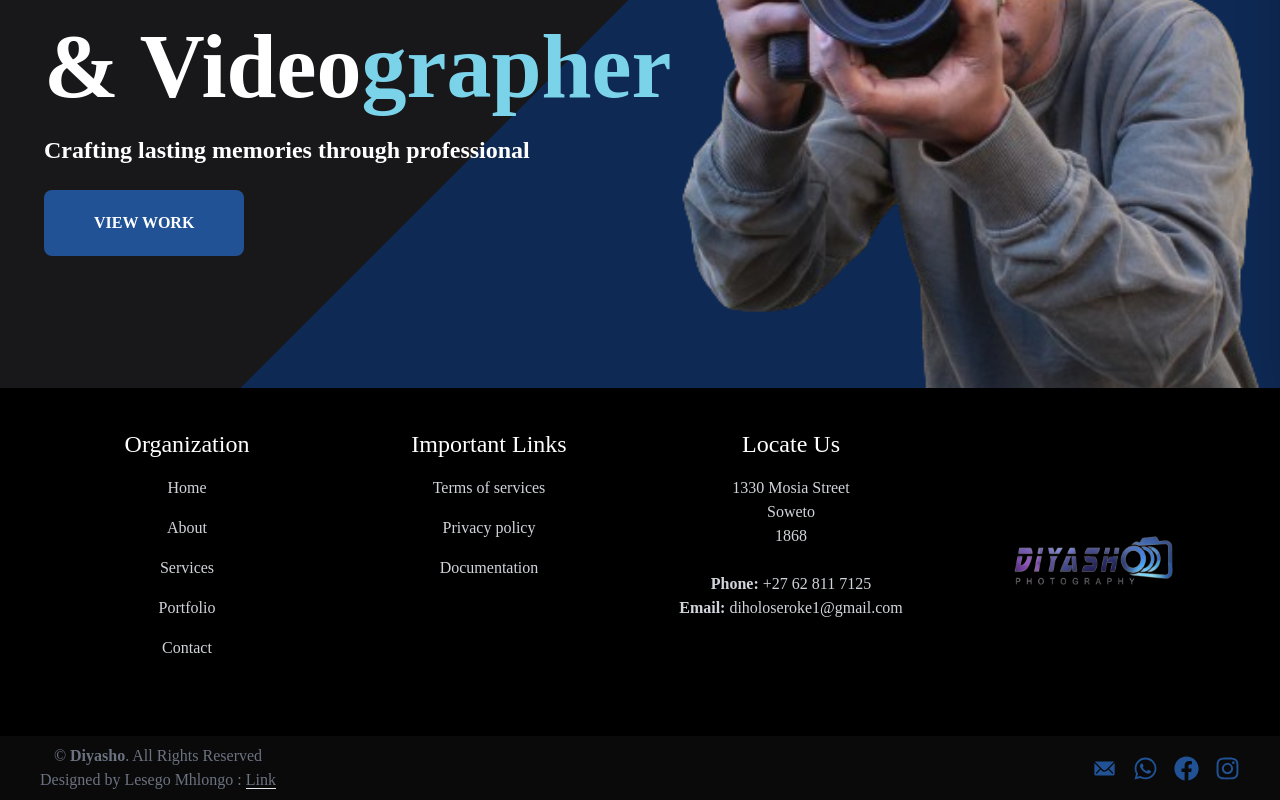
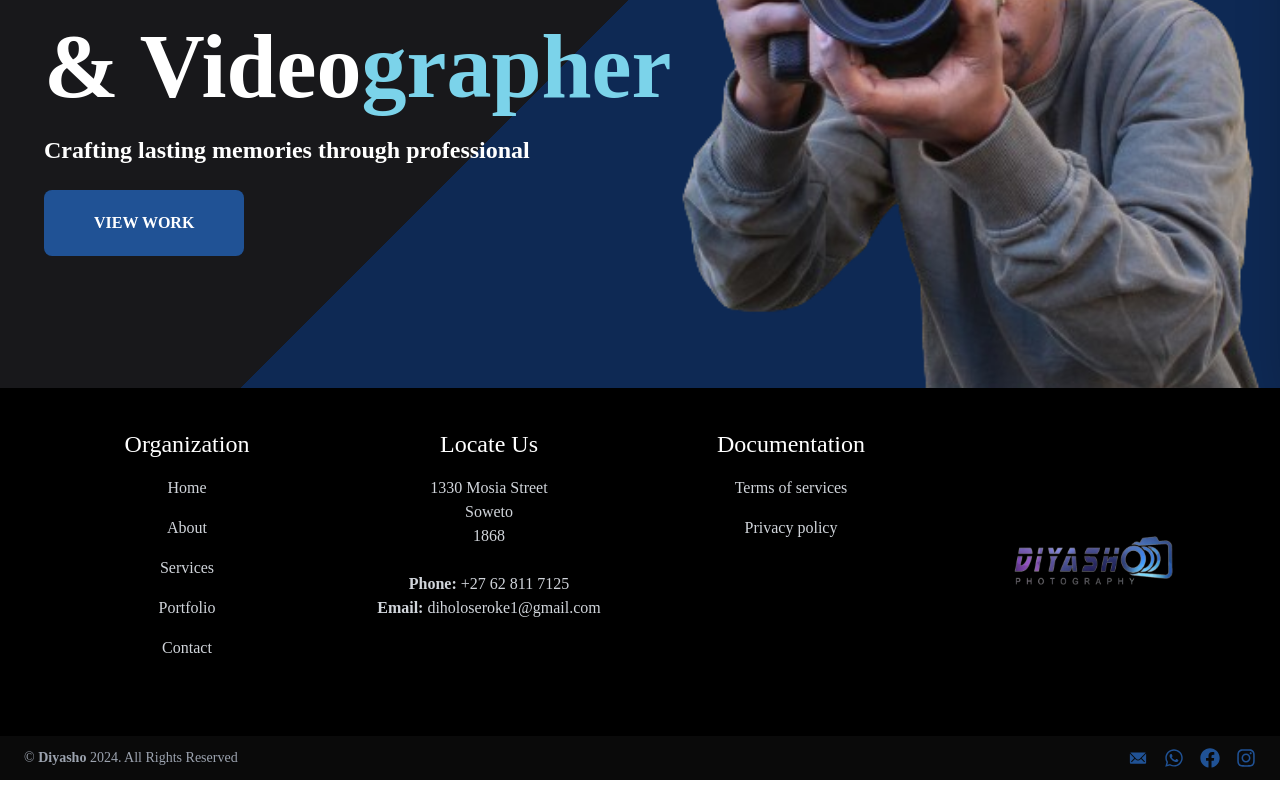
Before and after one commit to LesegoLSG/Photographer, a React (Vite) app in the folder photographer/: page / in a window 1280 px wide. Shown: the part 412-1212 px from the top of the page. Built offline with nearby package versions, Linux system fonts and the light colour scheme.

Commit message:
Modified footer looks and add margin to other pages

```diff
--- a/photographer/src/Components/Footer/Footer.jsx
+++ b/photographer/src/Components/Footer/Footer.jsx
@@ -23,7 +23,7 @@ const Footer = () => {
             <div
               onMouseEnter={mouseEnterHandler}
               onMouseLeave={mouseLeaveHandler}
-              className="mb-5 text-center"
+              className="hidden md:block mb-5 text-center"
             >
               <h4 className="text-2xl pb-4 dark:text-white">Organization</h4>
               <ul className="dark:text-gray-300">
@@ -49,18 +49,6 @@ const Footer = () => {
               onMouseLeave={mouseLeaveHandler}
               className="mb-5 text-center"
             >
-              <h4 className="text-2xl pb-4 dark:text-white">Important Links</h4>
-              <ul className="dark:text-gray-300">
-                <li className="pb-4 cursor-pointer">Terms of services</li>
-                <li className="pb-4 cursor-pointer">Privacy policy</li>
-                <li className="pb-4 cursor-pointer">Documentation</li>
-              </ul>
-            </div>
-            <div
-              onMouseEnter={mouseEnterHandler}
-              onMouseLeave={mouseLeaveHandler}
-              className="mb-5 text-center"
-            >
               <h4 className="text-2xl pb-4 dark:text-white">Locate Us</h4>
               <p className="dark:text-gray-300">
                 1330 Mosia Street
@@ -76,6 +64,18 @@ const Footer = () => {
             <div
               onMouseEnter={mouseEnterHandler}
               onMouseLeave={mouseLeaveHandler}
+              className="mb-5 text-center"
+            >
+              <h4 className="text-2xl pb-4 dark:text-white">Documentation</h4>
+              <ul className="dark:text-gray-300">
+                <li className="pb-4 cursor-pointer">Terms of services</li>
+                <li className="pb-4 cursor-pointer">Privacy policy</li>
+              </ul>
+            </div>
+
+            <div
+              onMouseEnter={mouseEnterHandler}
+              onMouseLeave={mouseLeaveHandler}
               className="mg-5 flex justify-center items-center px-6"
             >
               <Link to="/" onClick={scrollToTop}>
@@ -85,79 +85,47 @@ const Footer = () => {
           </div>
         </div>
       </div>
-      {/* Bottom section */}
-      <div className="bg-gray-300 text-gray-500 px-10 dark:bg-neutral-950">
-        <div className="max-w-7xl flex flex-col sm:flex-row py-2 mx-auto justify-between items-center">
-          <div
-            onMouseEnter={mouseEnterHandler}
-            onMouseLeave={mouseLeaveHandler}
-            className="text-center"
-          >
-            <div>
-              &copy;{" "}
-              <strong>
-                <span>Diyasho</span>
-              </strong>
-              . All Rights Reserved
-            </div>
-            <div>
-              Designed by Lesego Mhlongo :{" "}
-              <span className="border-b cursor-pointer">
-                <a
-                  href="https://mhlongolesego.netlify.app/"
-                  target="_blank"
-                  rel="noopener noreferrer"
-                >
-                  Link
-                </a>
+      {/* Bottom Section */}
+      <div className="bg-gray-200 dark:bg-neutral-950">
+        <div className="max-w-7xl mx-auto px-6 py-3 flex flex-col sm:flex-row justify-between items-center text-sm text-gray-600 dark:text-gray-400">
+          {/* Logo + Copyright */}
+          <div className="flex items-center gap-3 mb-3 sm:mb-0">
+            <span>
+              © <strong>Diyasho</strong> {new Date().getFullYear()}. All Rights
+              Reserved
             </span>
           </div>
-          </div>
-          <div
-            onMouseEnter={mouseEnterHandler}
-            onMouseLeave={mouseLeaveHandler}
-            className="flex justify-center items-center gap-x-2"
-          >
-            <ul className="flex justify-center items-center gap-x-4  text-action">
-              <li>
+
+          {/* Social Icons */}
+          <div className="flex gap-4 text-action">
             <a
               href="mailto:diholoseroke1@gmail.com"
               target="_blank"
               rel="noopener noreferrer"
             >
-                  <IoIosMail size={25} />
+              <IoIosMail size={20} />
             </a>
-              </li>
-              <li>
             <a
               href="https://wa.me/0628117125"
               target="_blank"
               rel="noopener noreferrer"
             >
-                  <FaWhatsapp size={25} />
+              <FaWhatsapp size={20} />
             </a>
-              </li>
-
-              <li>
             <a
               href="https://www.facebook.com/diholo.seroke"
               target="_blank"
               rel="noopener noreferrer"
             >
-                  <FaFacebook size={25} />
+              <FaFacebook size={20} />
             </a>
-              </li>
-
-              <li>
             <a
               href="https://www.instagram.com/diyasho_gallery?igsh=MThwdjV1bTUwczBpOA=="
               target="_blank"
               rel="noopener noreferrer"
             >
-                  <FaInstagram size={25} />
+              <FaInstagram size={20} />
             </a>
-              </li>
-            </ul>
           </div>
         </div>
       </div>
--- a/photographer/src/Components/Portfolio/PortfolioCard.jsx
+++ b/photographer/src/Components/Portfolio/PortfolioCard.jsx
@@ -32,6 +32,7 @@ const PortfolioCard = ({ singleData }) => {
             src={singleData.content}
             alt="Portfolio Content"
             className="w-full h-full object-cover"
+            loading="lazy"
           />
         )}
       </div>
--- a/photographer/src/Components/Services/ServicesCard.jsx
+++ b/photographer/src/Components/Services/ServicesCard.jsx
@@ -5,7 +5,12 @@ import { scrollToTop } from "../Reusable/ScrollToTop";
 const ServicesCard = ({ service }) => {
   return (
     <div className="max-w-sm rounded overflow-hidden shadow-lg m-0 md:m-4 flex-grow dark:bg-neutral-900">
-      <img className="w-full h-56" src={service.image} alt={service.title} />
+      <img
+        loading="lazy"
+        className="w-full h-56"
+        src={service.image}
+        alt={service.title}
+      />
       <div className="px-6 py-4 h-auto">
         <div className="font-bold text-xl mb-2 dark:text-white">
           {service.title}
--- a/photographer/src/Pages/AboutPage.jsx
+++ b/photographer/src/Pages/AboutPage.jsx
@@ -30,6 +30,7 @@ const AboutPage = () => {
               transition={transition1}
               src={AboutImage}
               alt=""
+              loading="lazy"
               className="md:w-[500px] md:h-[500px] border-4 border-dotted border-touch"
             />
           </div>
--- a/photographer/src/Pages/HomePage.jsx
+++ b/photographer/src/Pages/HomePage.jsx
@@ -124,7 +124,8 @@ const HomePage = ({ isDarkMode }) => {
                 whileHover={{ scale: 1.1 }}
                 transition={transition1}
                 src={LandingPagePic}
-                alt=""
+                alt="Landing"
+                loading="lazy"
                 className="h-fit w-full object-cover "
               />
             </motion.div>
```
Lines whose indentation alone changed are shown as unchanged.
